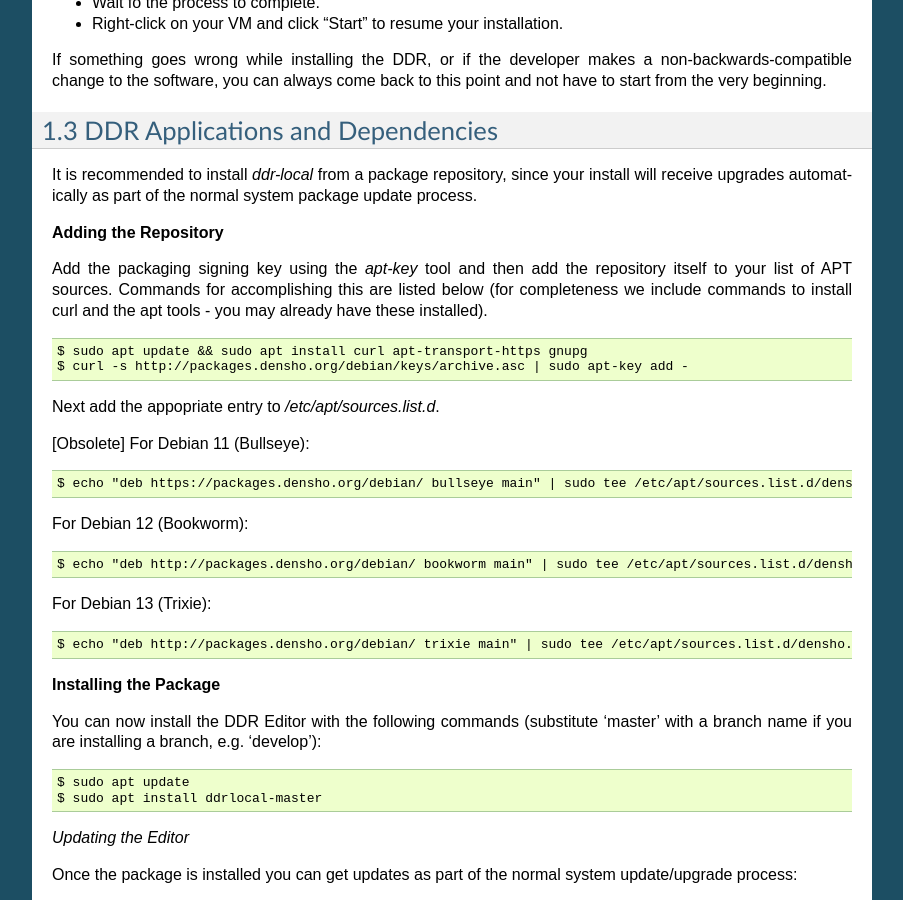
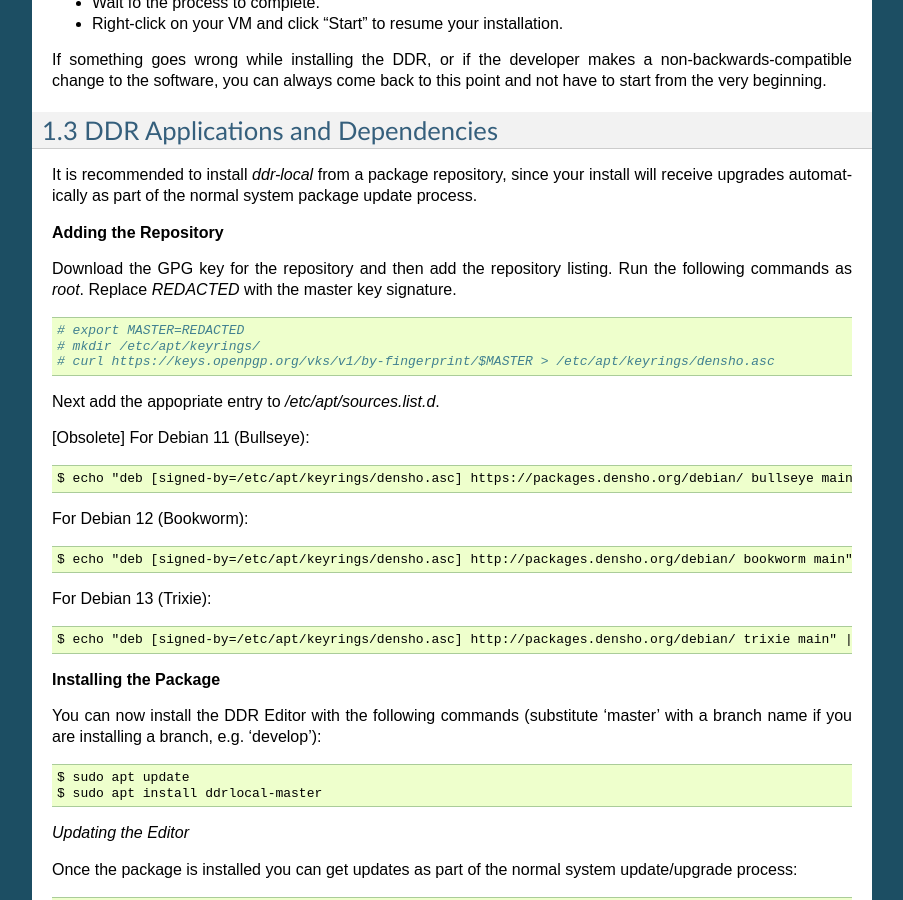
Before and after one commit to denshoproject/ddr-manual, a Sphinx documentation site: the page built from source/admins/workstations/create-workstation-vm.rst, in a window 1280 px wide and 900 px high, scrolled down 6610 px. Shown: the whole window, without its empty margins (198-1101 px from the left). Built offline with Sphinx 7.4.7, drawn with Linux system fonts in a browser that asks for light colours.

Commit message:
create-workstation-vm: Update process setting up apt key and repo

```diff
--- a/source/admins/workstations/create-workstation-vm.rst
+++ b/source/admins/workstations/create-workstation-vm.rst
@@ -360,24 +360,25 @@
 
 **Adding the Repository**
 
-Add the packaging signing key using the `apt-key` tool and then add the repository itself to your list of APT sources.  Commands for accomplishing this are listed below (for completeness we include commands to install curl and the apt tools - you may already have these installed).
+Download the GPG key for the repository and then add the repository listing. Run the following commands as `root`. Replace `REDACTED` with the master key signature.
 ::
-    $ sudo apt update && sudo apt install curl apt-transport-https gnupg
-    $ curl -s http://packages.densho.org/debian/keys/archive.asc | sudo apt-key add -
+    # export MASTER=REDACTED
+    # mkdir /etc/apt/keyrings/
+    # curl https://keys.openpgp.org/vks/v1/by-fingerprint/$MASTER > /etc/apt/keyrings/densho.asc
 
 Next add the appopriate entry to `/etc/apt/sources.list.d`.
 
 [Obsolete] For Debian 11 (Bullseye):
 ::
-    $ echo "deb https://packages.densho.org/debian/ bullseye main" | sudo tee /etc/apt/sources.list.d/densho.list
+    $ echo "deb [signed-by=/etc/apt/keyrings/densho.asc] https://packages.densho.org/debian/ bullseye main" | sudo tee /etc/apt/sources.list.d/densho.list
 
 For Debian 12 (Bookworm):
 ::
-    $ echo "deb http://packages.densho.org/debian/ bookworm main" | sudo tee /etc/apt/sources.list.d/densho.list
+    $ echo "deb [signed-by=/etc/apt/keyrings/densho.asc] http://packages.densho.org/debian/ bookworm main" | sudo tee /etc/apt/sources.list.d/densho.list
 
 For Debian 13 (Trixie):
 ::
-    $ echo "deb http://packages.densho.org/debian/ trixie main" | sudo tee /etc/apt/sources.list.d/densho.list
+    $ echo "deb [signed-by=/etc/apt/keyrings/densho.asc] http://packages.densho.org/debian/ trixie main" | sudo tee /etc/apt/sources.list.d/densho.list
 
 **Installing the Package**
 
```
